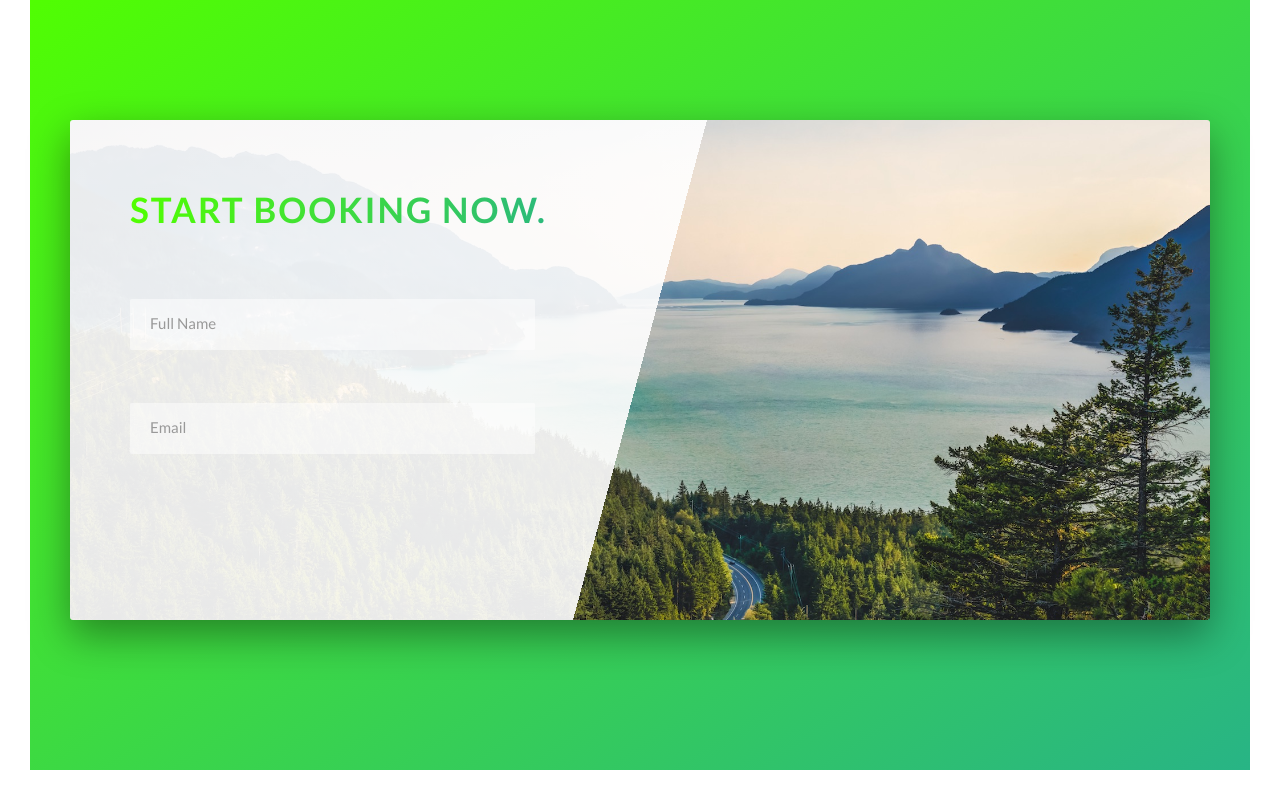
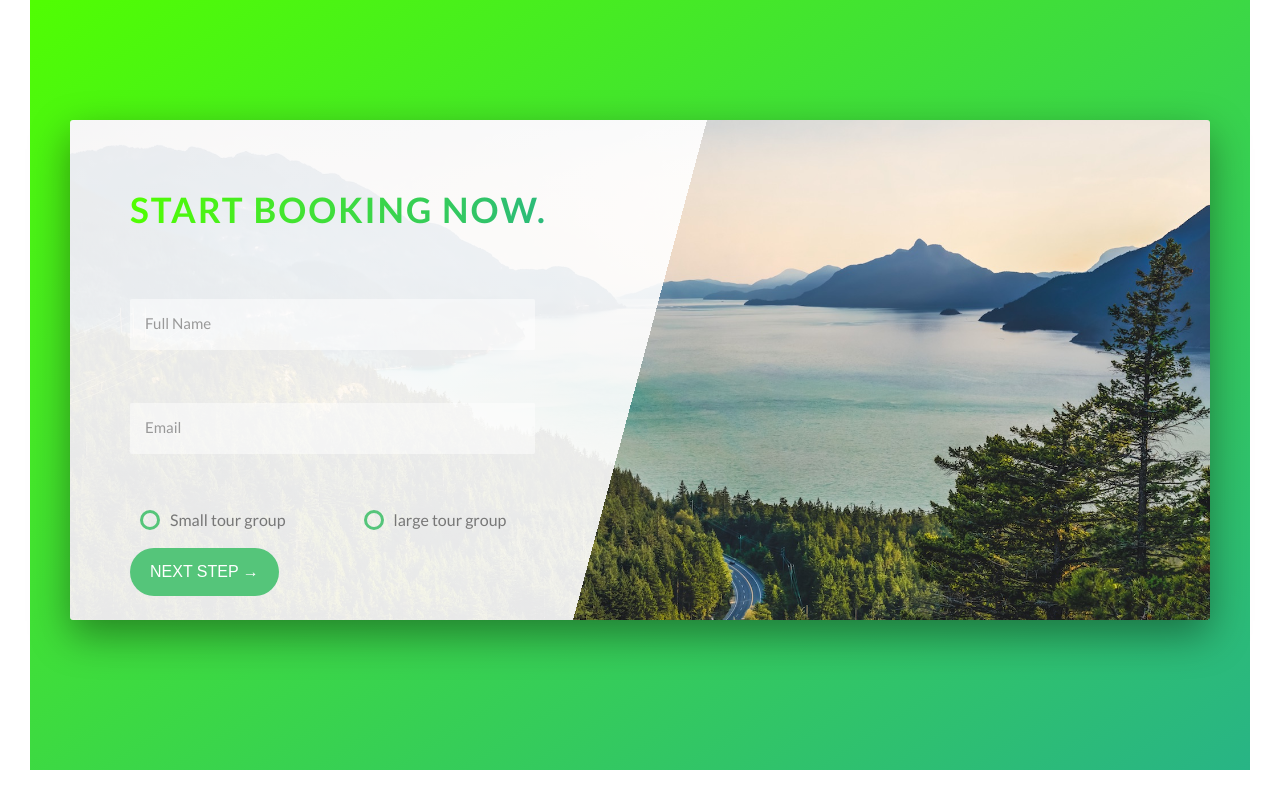
Before and after one commit to ravraw/natours, a website: page index.html in a window 1280 px wide. Shown: the part 4753-5553 px from the top of the page. Drawn offline with Linux system fonts and the light colour scheme.

Commit message:
booking - form completd

```diff
--- a/index.html
+++ b/index.html
@@ -269,7 +269,7 @@
                 <div class="book">
                     <div class="book__form">
                         <form action="#" class="form">
-                            <div class="u-margin-bottom-medium">
+                            <div class="u-margin-bottom-small">
                                 <h2 class="heading-secondary ">
                                     start booking now.
                                 </h2>
@@ -282,9 +282,23 @@
                                 <input type="email" class="form__input" placeholder="Email" id="email" required>
                                 <label for="email" class="form__label">Email</label>
                             </div>
-
-
-
+                            <div class="form-group u-margin-bottom-small">
+                                <div class="form__radio-group">
+                                    <input type="radio" class="form__radio-input" id="small" name="size">
+                                    <label for="small" class="form__radio-label">
+                                        <span class="form__radio-button"></span>
+                                        Small tour group</label>
+                                </div>
+                                <div class="form__radio-group">
+                                    <input type="radio" class="form__radio-input" id="big" name="size">
+                                    <label for="big" class="form__radio-label">
+                                        <span class="form__radio-button"></span>
+                                        large tour group</label>
+                                </div>
+                            </div>
+                            <div class="form-group ">
+                                <button class="btn btn--green">Next Step &rarr;</button>
+                            </div>
                         </form>
                     </div>
                 </div>
--- a/sass/components/_button.scss
+++ b/sass/components/_button.scss
@@ -1,9 +1,12 @@
 .btn {
+  &,
   &:link {
     @extend %btn-linked-visited;
+    border: none;
   }
   &:visited {
     @extend %btn-linked-visited;
+    border: none;
   }
 
   &:hover {
@@ -16,7 +19,9 @@
     }
   }
 
-  &:active {
+  &:active,
+  &:focus {
+    outline: none;
     transform: translateY(-3px);
     box-shadow: 0 0.5rem 1rem rgba($color-black, 0.3);
   }
--- a/sass/components/_form.scss
+++ b/sass/components/_form.scss
@@ -7,13 +7,14 @@
     font-size: 1.5rem;
     font-family: inherit;
     color: inherit;
-    padding: 1.5rem 2rem;
+    padding: 1.5rem 1.5rem;
     border-radius: 2px;
     background-color: rgba($color-white, 0.5);
     border: none;
     border-bottom: 3px transparent solid;
     width: 90%;
     display: block;
+    transition: all 0.3s;
 
     &:focus {
       outline: none;
@@ -44,4 +45,50 @@
     visibility: hidden;
     transform: translateY(-4rem);
   }
+
+  &__radio-group {
+    width: 49%;
+    display: inline-block;
+  }
+
+  &__radio-input {
+    display: none;
+  }
+
+  &__radio-label {
+    font-size: $default-font-size;
+    cursor: pointer;
+    position: relative;
+    padding-left: 4rem;
+  }
+
+  &__radio-button {
+    width: 2rem;
+    height: 2rem;
+    border-radius: 50%;
+    border: 3px solid $color-primary;
+    display: inline-block;
+    position: absolute;
+    top: -0.05rem;
+    left: 1rem;
+
+    &::after {
+      content: "";
+      width: 1rem;
+      height: 1rem;
+      background-color: $color-primary;
+      border-radius: 50%;
+      display: block;
+      position: absolute;
+      top: 50%;
+      left: 50%;
+      transform: translate(-50%, -50%);
+      opacity: 0;
+      transition: opacity 0.2s;
+    }
+  }
+
+  &__radio-input:checked ~ &__radio-label &__radio-button::after {
+    opacity: 1;
+  }
 }
```
Also changed, not shown: css/style.css.
